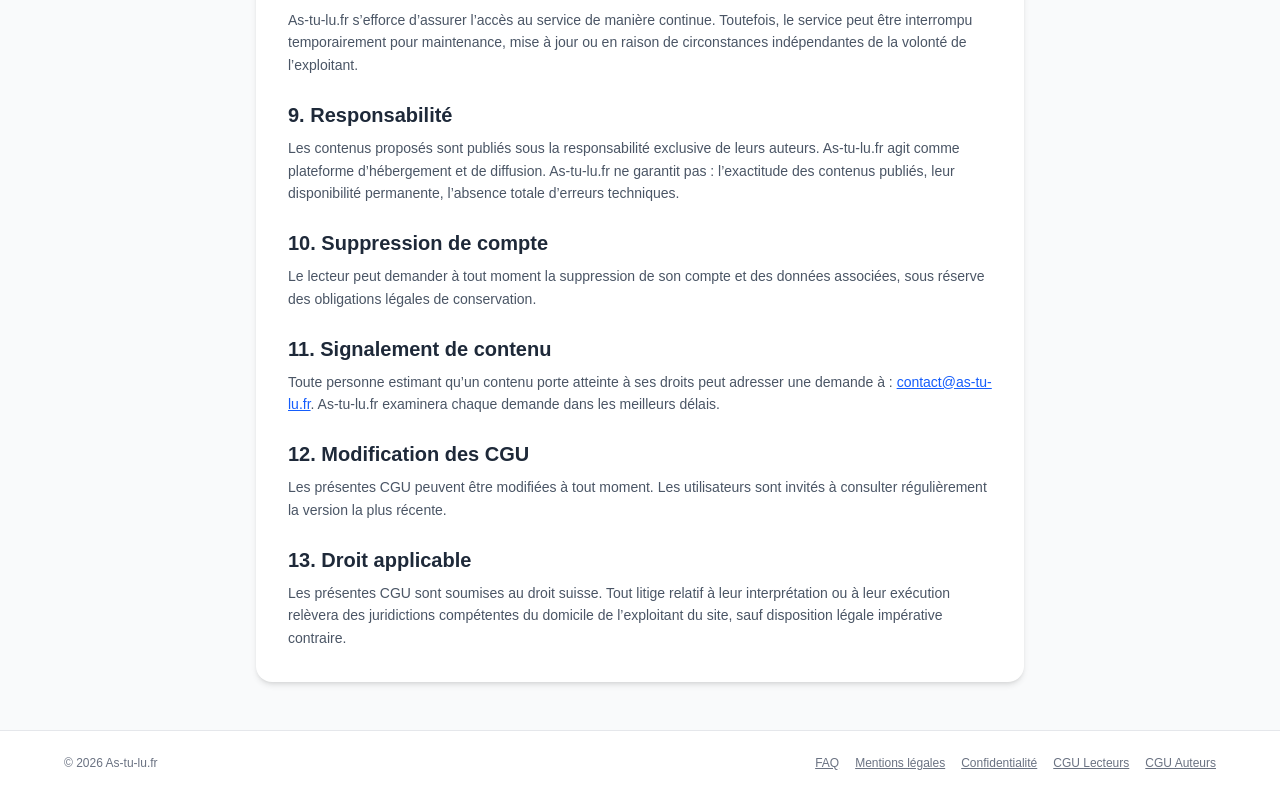
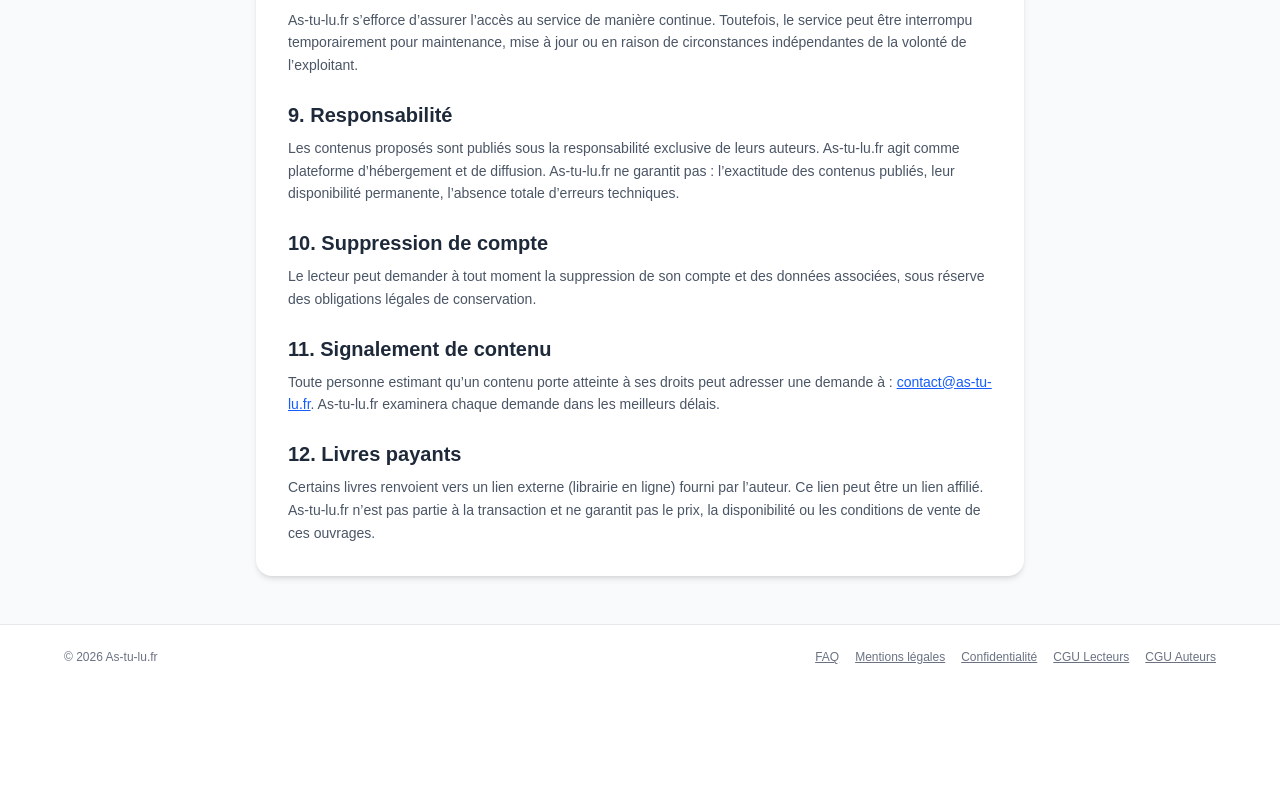
Before and after one commit to rosesteinmetz/as-tu-lu, a Next.js app: page /cgu-lecteurs in a window 1280 px wide. Shown: the part 1176-1971 px from the top of the page. After the commit the page ends 1865 px from the top, so only its background shows below. Built offline with nearby package versions, Linux system fonts and the light colour scheme.

Commit message:
Précise liens affiliés pour livres payants

```diff
--- a/app/book/[id]/BookPageClient.tsx
+++ b/app/book/[id]/BookPageClient.tsx
@@ -108,7 +108,7 @@
                 rel="noopener noreferrer"
                 className="bg-amber-600 text-white p-3 rounded-lg font-bold hover:bg-amber-700 transition text-sm text-center block"
               >
-                Acheter sur la librairie partenaire
+                Acheter sur la librairie partenaire / via mon lien affilié
               </a>
             ) : (
               <p className="text-sm text-amber-700 bg-amber-50 border border-amber-200 p-3 rounded-lg text-center">
--- a/app/cgu-auteurs/page.tsx
+++ b/app/cgu-auteurs/page.tsx
@@ -63,8 +63,10 @@
         <h2 className="text-xl font-semibold text-gray-800 mt-6 mb-2">9. Limitation de responsabilité</h2>
         <p className="text-gray-600 text-sm leading-relaxed">As-tu-lu.fr agit comme intermédiaire technique et hébergeur des contenus publiés par les auteurs. As-tu-lu.fr ne garantit ni le succès commercial d’une œuvre ni le nombre de téléchargements obtenus.</p>
 
-        <h2 className="text-xl font-semibold text-gray-800 mt-6 mb-2">10. Résiliation</h2>
-        <p className="text-gray-600 text-sm leading-relaxed">L’auteur peut demander à tout moment la suppression de son compte et de ses contenus. As-tu-lu.fr peut suspendre ou supprimer un compte en cas de violation des présentes conditions.</p>
+        <h2 className="text-xl font-semibold text-gray-800 mt-6 mb-2">11. Livres payants et liens d’achat</h2>
+        <p className="text-gray-600 text-sm leading-relaxed">L’auteur peut proposer un livre « payant » en indiquant un lien externe vers une librairie ou un programme d’affiliation (Amazon, Fnac, Kobo, etc.).</p>
+        <p className="text-gray-600 text-sm leading-relaxed mt-1">L’auteur est seul responsable de la légalité, de la transparence et du respect des conditions applicables aux liens qu’il utilise, y compris les liens affiliés. As-tu-lu.fr n’encaisse aucune somme pour ces ventes et ne fournit aucune garantie à ce titre.</p>
+        <p className="text-gray-600 text-sm leading-relaxed mt-1">L’auteur s’engage à ne pas utiliser de liens trompeurs et à respecter les règles de la plateforme vers laquelle il renvoie les lecteurs.</p>
       </div>
     </div>
   );
--- a/app/cgu-lecteurs/page.tsx
+++ b/app/cgu-lecteurs/page.tsx
@@ -41,11 +41,8 @@
         <h2 className="text-xl font-semibold text-gray-800 mt-6 mb-2">11. Signalement de contenu</h2>
         <p className="text-gray-600 text-sm leading-relaxed">Toute personne estimant qu’un contenu porte atteinte à ses droits peut adresser une demande à : <a href="mailto:contact@as-tu-lu.fr" className="text-blue-600 underline">contact@as-tu-lu.fr</a>. As-tu-lu.fr examinera chaque demande dans les meilleurs délais.</p>
 
-        <h2 className="text-xl font-semibold text-gray-800 mt-6 mb-2">12. Modification des CGU</h2>
-        <p className="text-gray-600 text-sm leading-relaxed">Les présentes CGU peuvent être modifiées à tout moment. Les utilisateurs sont invités à consulter régulièrement la version la plus récente.</p>
-
-        <h2 className="text-xl font-semibold text-gray-800 mt-6 mb-2">13. Droit applicable</h2>
-        <p className="text-gray-600 text-sm leading-relaxed">Les présentes CGU sont soumises au droit suisse. Tout litige relatif à leur interprétation ou à leur exécution relèvera des juridictions compétentes du domicile de l’exploitant du site, sauf disposition légale impérative contraire.</p>
+        <h2 className="text-xl font-semibold text-gray-800 mt-6 mb-2">12. Livres payants</h2>
+        <p className="text-gray-600 text-sm leading-relaxed">Certains livres renvoient vers un lien externe (librairie en ligne) fourni par l’auteur. Ce lien peut être un lien affilié. As-tu-lu.fr n’est pas partie à la transaction et ne garantit pas le prix, la disponibilité ou les conditions de vente de ces ouvrages.</p>
       </div>
     </div>
   );
--- a/app/dashboard/edit-book/[id]/page.tsx
+++ b/app/dashboard/edit-book/[id]/page.tsx
@@ -215,7 +215,7 @@
 
           {!isFree && (
             <div className="mt-3">
-              <label className="block text-sm font-medium text-gray-700 mb-1">Lien d’achat (Amazon, Fnac, etc.)</label>
+              <label className="block text-sm font-medium text-gray-700 mb-1">Lien d’achat ou lien affilié (Amazon, Fnac, Kobo, etc.)</label>
               <input
                 type="url"
                 value={externalLink}
--- a/app/dashboard/page.tsx
+++ b/app/dashboard/page.tsx
@@ -285,7 +285,7 @@
 
             {!isFree && (
               <div className="mt-3">
-                <label className="block text-sm font-medium text-gray-700 mb-1">Lien d’achat (Amazon, Fnac, etc.)</label>
+                <label className="block text-sm font-medium text-gray-700 mb-1">Lien d’achat ou lien affilié (Amazon, Fnac, Kobo, etc.)</label>
                 <input
                   type="url"
                   value={externalLink}
```
